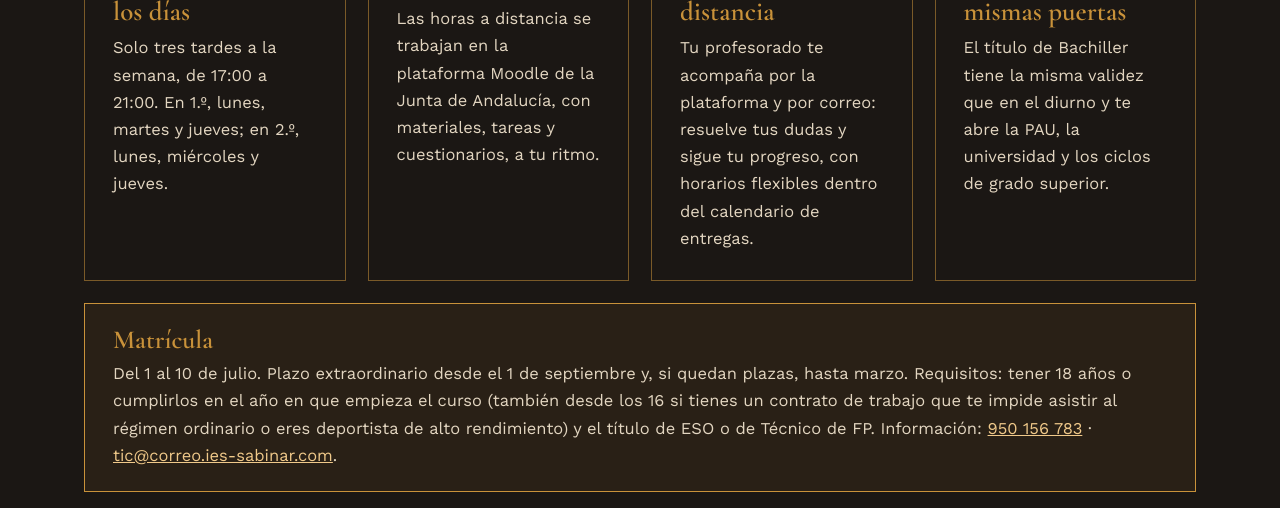
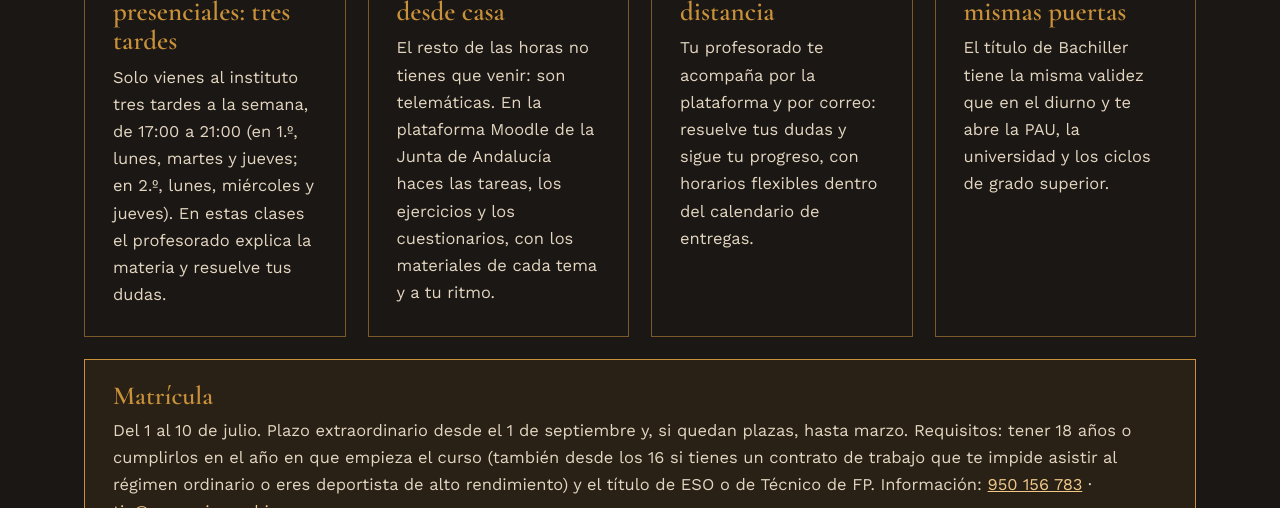
Before and after one commit to latinygriegosabinar/latinygriegosabinar.github.io, a plain HTML site: page adultos/index.html in a window 1280 px wide. Shown: the part 604-1112 px from the top of the page. Drawn offline with Linux system fonts and the light colour scheme.

Commit message:
Adultos: buscadores y modelo semipresencial

```diff
--- a/adultos/index.html
+++ b/adultos/index.html
@@ -3,8 +3,8 @@
 <head>
 <meta charset="utf-8">
 <meta name="viewport" content="width=device-width, initial-scale=1">
-<title>Bachillerato para personas adultas (semipresencial) · Latín y Griego · IES Sabinar</title>
-<meta name="description" content="Bachillerato de Humanidades semipresencial para personas adultas en el IES Sabinar (Roquetas de Mar): tres tardes a la semana y el resto desde casa. Requisitos y matrícula.">
+<title>Bachillerato para adultos semipresencial en Roquetas de Mar (Almería) · IES Sabinar</title>
+<meta name="description" content="Bachillerato para adultos semipresencial en Roquetas de Mar (Almería): tres tardes a la semana y el resto desde casa, con el mismo título que el diurno. Requisitos y matrícula.">
 <link rel="canonical" href="https://latinygriegosabinar.github.io/adultos/">
 <meta name="theme-color" content="#1B1714">
 <link rel="icon" href="../favicon.ico" sizes="32x32">
@@ -50,8 +50,8 @@
     <h1 style="font-family:var(--serif);font-weight:600;line-height:1.08;margin:0;font-size:clamp(34px,5vw,56px);color:#FFF8EC">Nunca es tarde para volver a estudiar.<br><span class="tupuedes">Tú puedes.</span></h1>
     <p class="intro">¿Dejaste los estudios, trabajas o tienes familia a tu cargo? El Bachillerato de Humanidades semipresencial del IES Sabinar está pensado para ti: obtienes el mismo título de Bachiller que en el diurno, con Latín y Griego, sin renunciar a tu vida.</p>
     <div class="grid">
-      <div class="caja"><span class="num" aria-hidden="true">I</span><h3>No vienes todos los días</h3><p>Solo tres tardes a la semana, de 17:00 a 21:00. En 1.º, lunes, martes y jueves; en 2.º, lunes, miércoles y jueves.</p></div>
-      <div class="caja"><span class="num" aria-hidden="true">II</span><h3>El resto, desde casa</h3><p>Las horas a distancia se trabajan en la plataforma Moodle de la Junta de Andalucía, con materiales, tareas y cuestionarios, a tu ritmo.</p></div>
+      <div class="caja"><span class="num" aria-hidden="true">I</span><h3>Clases presenciales: tres tardes</h3><p>Solo vienes al instituto tres tardes a la semana, de 17:00 a 21:00 (en 1.º, lunes, martes y jueves; en 2.º, lunes, miércoles y jueves). En estas clases el profesorado explica la materia y resuelve tus dudas.</p></div>
+      <div class="caja"><span class="num" aria-hidden="true">II</span><h3>Clases telemáticas: desde casa</h3><p>El resto de las horas no tienes que venir: son telemáticas. En la plataforma Moodle de la Junta de Andalucía haces las tareas, los ejercicios y los cuestionarios, con los materiales de cada tema y a tu ritmo.</p></div>
       <div class="caja"><span class="num" aria-hidden="true">III</span><h3>Te atendemos a distancia</h3><p>Tu profesorado te acompaña por la plataforma y por correo: resuelve tus dudas y sigue tu progreso, con horarios flexibles dentro del calendario de entregas.</p></div>
       <div class="caja"><span class="num" aria-hidden="true">IV</span><h3>Mismo título, mismas puertas</h3><p>El título de Bachiller tiene la misma validez que en el diurno y te abre la PAU, la universidad y los ciclos de grado superior.</p></div>
     </div>
```
